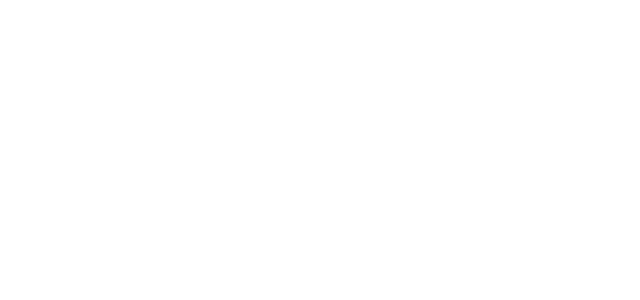
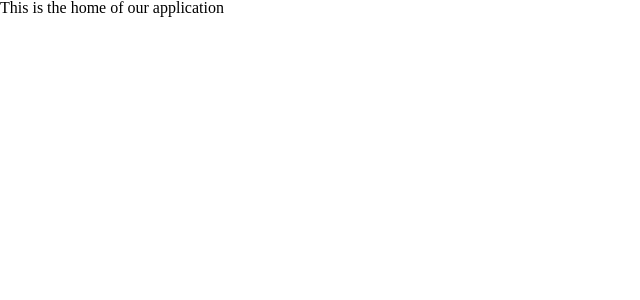
Before and after one commit to imxande/Help-Desk, a React (Create React App) app in the folder bug-tracker/: page / in a window 1280 px wide. Shown: the top 300 px of the page, without its empty margins (0-640 px from the left). Built offline with nearby package versions, Linux system fonts and the light colour scheme.

Commit message:
added Home component

```diff
--- a/bug-tracker/src/App.js
+++ b/bug-tracker/src/App.js
@@ -1,5 +1,10 @@
+import Home from "./components/Home";
 function App() {
-  return <div className="App"></div>;
+  return (
+    <div className="App">
+      <Home />
+    </div>
+  );
 }
 
 export default App;
--- /dev/null
+++ b/bug-tracker/src/components/Home.js
@@ -0,0 +1,7 @@
+import React from "react";
+
+const Home = () => {
+  return <div>This is the home of our application</div>;
+};
+
+export default Home;
```
